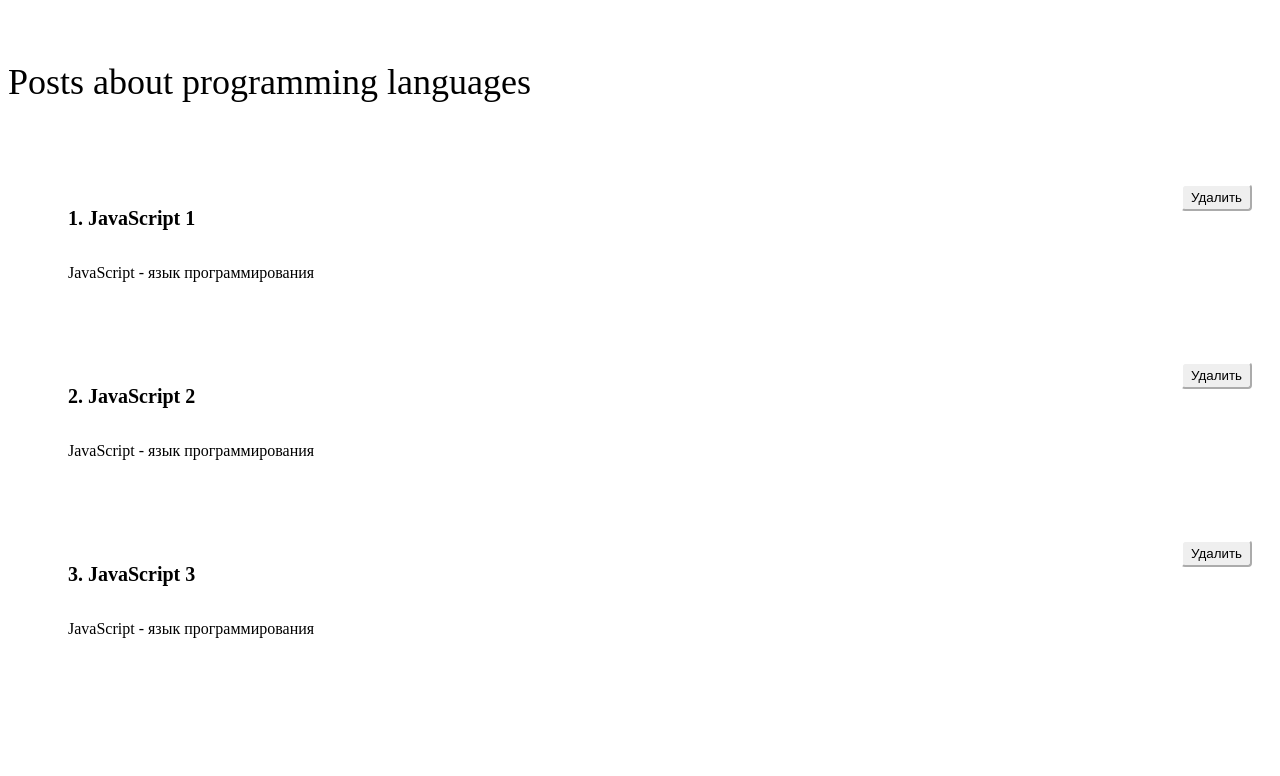
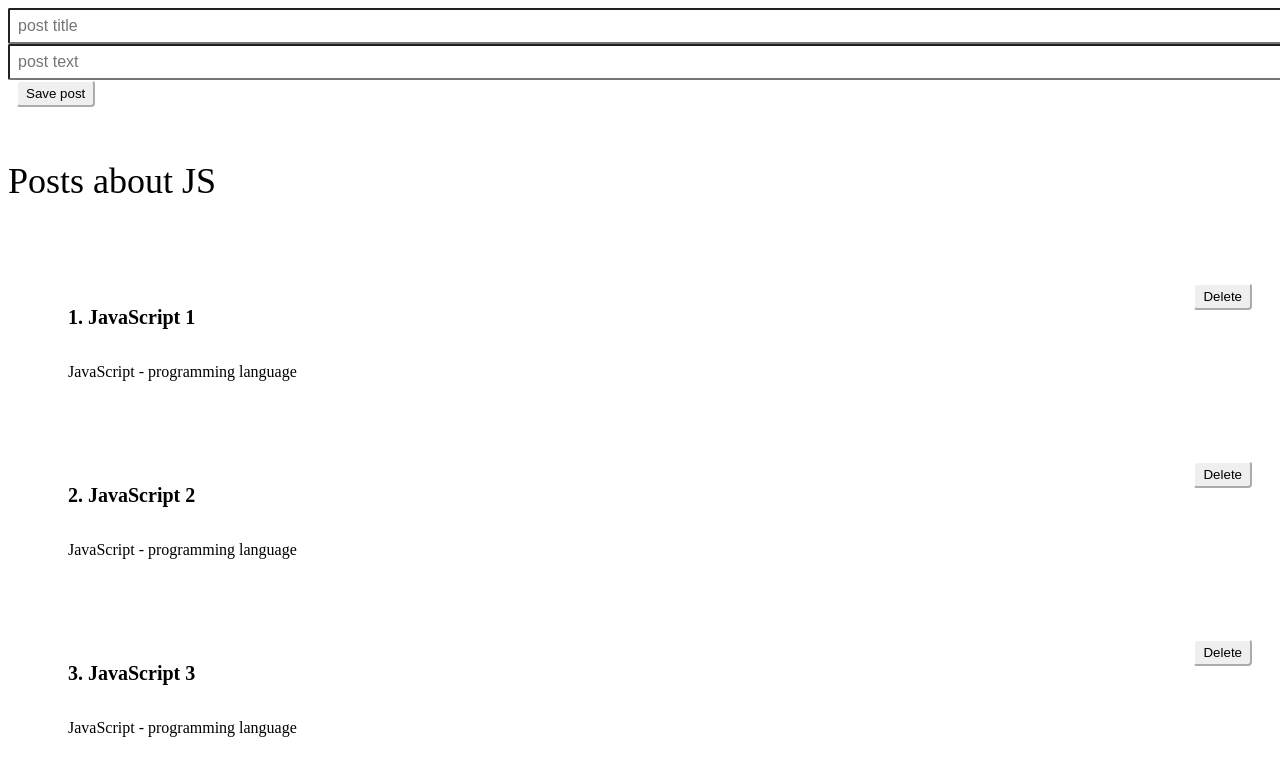
Before and after one commit to GluKosAlex/posts-react, a Next.js app: page / in a window 1280 px wide. Shown: the top 776 px of the page. Built offline with nearby package versions, Linux system fonts and the light colour scheme.

Commit message:
feat(app): add post form

```diff
--- a/src/app/page.js
+++ /dev/null
@@ -1,11 +0,0 @@
-'use client';
-
-import Posts from './../components/Posts/Posts';
-
-export default function HomePage() {
-  return (
-    <main className='max-w-screen-md m-auto flex flex-col'>
-      <Posts />
-    </main>
-  );
-}
--- /dev/null
+++ b/src/app/page.jsx
@@ -0,0 +1,46 @@
+'use client';
+import React from 'react';
+
+import { useState } from 'react';
+import Posts from '../components/Posts/Posts';
+import Input from '../components/ui/input/Input';
+import Button from '../components/ui/button/Button';
+
+export default function HomePage() {
+  const [posts, setPosts] = useState([
+    { id: 1, title: 'JavaScript 1', body: 'JavaScript - programming language' },
+    { id: 2, title: 'JavaScript 2', body: 'JavaScript - programming language' },
+    { id: 3, title: 'JavaScript 3', body: 'JavaScript - programming language' }
+  ]);
+
+  const [post, setPost] = useState({ title: '', body: '' });
+
+  function submitHandler(e) {
+    e.preventDefault();
+
+    if (post.title && post.body) {
+      setPosts([...posts, { ...post, id: Date.now() }]);
+    }
+
+    setPost({ title: '', body: '' });
+  }
+
+  return (
+    <main className='max-w-screen-md m-auto flex flex-col'>
+      <form onSubmit={submitHandler} className='flex flex-col gap-2 my-4'>
+        <Input
+          value={post.title}
+          onChange={e => setPost({ ...post, title: e.target.value })}
+          placeholder='post title'
+        />
+        <Input
+          value={post.body}
+          onChange={e => setPost({ ...post, body: e.target.value })}
+          placeholder='post text'
+        />
+        <Button className='self-end'>Save post</Button>
+      </form>
+      <Posts posts={posts} title='Posts about JS' />
+    </main>
+  );
+}
--- a/src/components/PostItem/PostItem.jsx
+++ b/src/components/PostItem/PostItem.jsx
@@ -1,15 +1,17 @@
-import React from 'react'
-import Button from '../ui/button/Button'
-import './PostItem.css'
+import React from 'react';
+import Button from '../ui/button/Button';
+import './PostItem.css';
 
-export default function PostItem({ post }) {
+export default function PostItem({ post, position }) {
   return (
     <li className='post'>
       <div className='post__content'>
-        <h3 className='post__title'>{post.id}. {post.title}</h3>
+        <h3 className='post__title'>
+          {position}. {post.title}
+        </h3>
         <p className='post__description'>{post.body}</p>
       </div>
-      <Button className='post__btn'>Удалить</Button>
+      <Button className='post__btn'>Delete</Button>
     </li>
   );
 }
--- a/src/components/Posts/Posts.jsx
+++ b/src/components/Posts/Posts.jsx
@@ -2,16 +2,11 @@ import PostItem from '../PostItem/PostItem';
 import PostsLayout from './layout';
 import { useState } from 'react';
 
-export default function Posts() {
-  const [posts, setPosts] = useState([
-    { id: 1, title: 'JavaScript 1', body: 'JavaScript - язык программирования' },
-    { id: 2, title: 'JavaScript 2', body: 'JavaScript - язык программирования' },
-    { id: 3, title: 'JavaScript 3', body: 'JavaScript - язык программирования' }
-  ]);
+export default function Posts({ posts, title }) {
   return (
-    <PostsLayout>
-      {posts.map(item => {
-        return <PostItem key={item.id} post={item} />;
+    <PostsLayout title={title}>
+      {posts.map((item, index) => {
+        return <PostItem position={index + 1} key={item.id} post={item} />;
       })}
     </PostsLayout>
   );
--- a/src/components/Posts/layout.js
+++ b/src/components/Posts/layout.js
@@ -1,9 +1,9 @@
 import './Posts.css';
 
-export default function PostsLayout({ children }) {
+export default function PostsLayout({ children, title }) {
   return (
     <section className='posts'>
-      <h2 className='posts__title'>Posts about programming languages</h2>
+      <h2 className='posts__title'>{title}</h2>
       <ul className='posts__list'>
         {children}
       </ul>
--- a/src/components/ui/button/Button.jsx
+++ b/src/components/ui/button/Button.jsx
@@ -2,9 +2,9 @@ import React from 'react';
 import './Button.css';
 
 
-export default function Button({ className: classList, onClick, children }) {
+export default function Button({ className: classList = '', children, ...props }) {
   return (
-    <button className={`${classList} button`} onClick={onClick}>
+    <button className={`${classList} button`} {...props}>
       {children}
     </button>
   );
--- /dev/null
+++ b/src/components/ui/input/Input.css
@@ -0,0 +1,3 @@
+.input {
+  @apply text-base border-2 w-full px-2 py-1 rounded-sm bg-transparent
+}
--- /dev/null
+++ b/src/components/ui/input/Input.jsx
@@ -0,0 +1,5 @@
+import './Input.css'
+
+export default function Input({ className: classList = '', ...props }) {
+  return <input className={`${classList} input`} {...props} />;
+}
```
